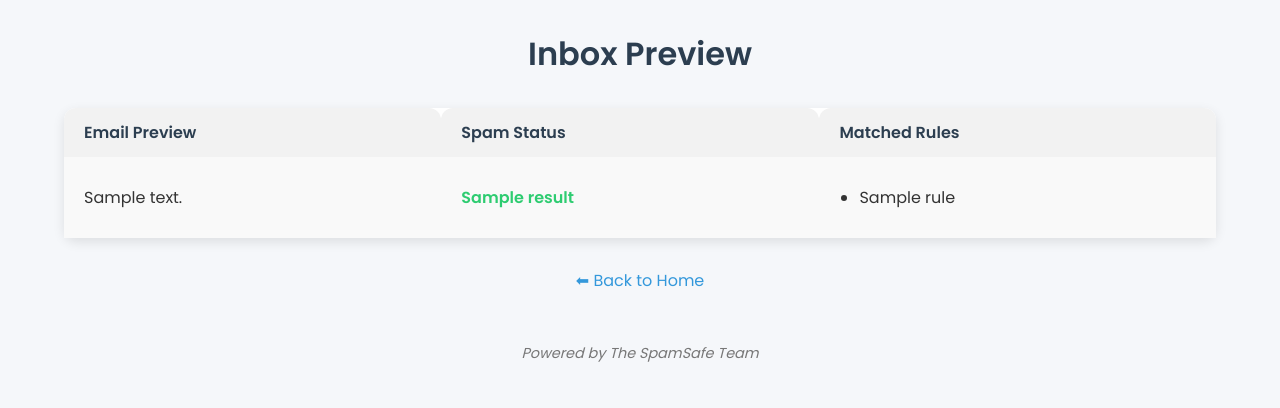
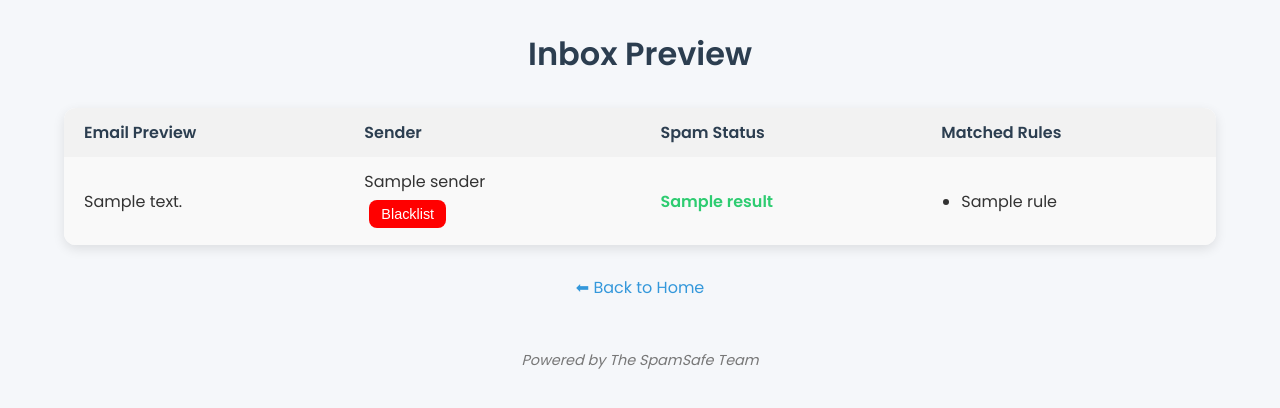
Before and after one commit to RadhikaFadnavis/AIPrologProject, a Flask app: template templates/email_results.html in a window 1280 px wide. Shown: the top 408 px of the page. Run offline with Flask 3, Linux system fonts and the light colour scheme; the template is opened without the code that fills it: most values are stand-ins (such as "Sample title", 1, 10 or a date in 2020); parts of the project's set-up code (start-up, migrations or seed data) failed here and were passed over.

Commit message:
Blacklist feature added, UI and backend

```diff
--- a/app.py
+++ b/app.py
@@ -1,6 +1,8 @@
 from flask import Flask, render_template, request, redirect, url_for, jsonify
-from spam_detector import classify_message, get_matched_rules
+from pyswip import Prolog
+from spam_detector import classify_message, get_matched_rules, check_sender_blacklist
 from gmailconnect import fetch_unread_emails
+
 
 app = Flask(__name__)
 
@@ -22,15 +24,23 @@ def index():
 def fetch_emails():
     emails = fetch_unread_emails()
     results = []
-    for email_body in emails:
-        classification = classify_message(email_body)
-        rules = get_matched_rules(email_body)
+    for email_data in emails:
+        message_text = email_data["body"]  # ✅ get just the message
+        sender_email = email_data["sender"]  # ✅ get sender
+
+        classification = classify_message(message_text, sender_email)
+
+        rules = get_matched_rules(message_text)
+        blacklisted = check_sender_blacklist(sender_email)
         results.append({
-            "message": email_body[:300] + "...",
+            "message": message_text[:300] + "...",  # Truncate body
+            "sender": sender_email,                 # Pass sender
             "result": classification,
-            "rules": rules
+            "rules": rules,
+            "blacklisted": blacklisted
         })
     return render_template('email_results.html', results=results)
+
 
 
 @app.route('/stats_data')
@@ -51,5 +61,19 @@ def stats_data():
 def stats_chart():
     return render_template('chart.html')
 
+@app.route('/blacklist', methods=['POST'])
+def blacklist_sender():
+    sender = request.form['sender']
+
+    # Append to blacklist.pl
+    with open('blacklist.pl', 'a') as f:
+        f.write(f"blacklisted_sender('{sender}').\n")
+
+    # Reconsult Prolog so new rules are loaded
+    Prolog.consult('blacklist.pl')
+
+    return redirect('/')
+
+
 if __name__ == '__main__':
     app.run(debug=True)
--- a/templates/email_results.html
+++ b/templates/email_results.html
@@ -29,6 +29,7 @@
             background-color: #fff;
             box-shadow: 0px 4px 12px rgba(0, 0, 0, 0.1);
             border-radius: 12px;
+            overflow: hidden;
         }
 
         th, td {
@@ -40,8 +41,6 @@
         th {
             background-color: #f2f2f2;
             color: #2c3e50;
-            border-top-left-radius: 12px;
-            border-top-right-radius: 12px;
         }
 
         tr:nth-child(even) {
@@ -58,7 +57,7 @@
         }
 
         .not-spam {
-            color: #2ecc71; /* Corrected Green Color */
+            color: #2ecc71;
             font-weight: bold;
         }
 
@@ -87,6 +86,26 @@
         .back-link:hover {
             text-decoration: underline;
         }
+
+        .blacklist-button {
+            background-color: #e74c3c;
+            color: white;
+            border: none;
+            padding: 6px 12px;
+            border-radius: 8px;
+            font-size: 0.9rem;
+            cursor: pointer;
+            margin-top: 6px;
+        }
+
+        .blacklist-button:hover {
+            background-color: #c0392b;
+        }
+
+        .sender-info {
+            display: flex;
+            flex-direction: column;
+        }
     </style>
 </head>
 <body>
@@ -97,13 +116,36 @@
         <table>
             <tr>
                 <th>Email Preview</th>
+                <th>Sender</th>
                 <th>Spam Status</th>
                 <th>Matched Rules</th>
             </tr>
             {% for r in results %}
                 <tr>
                     <td>{{ r.message | truncate(50) }}</td>
-                    <!-- Here is the exact match condition for 'Spam' and 'Not Spam' -->
+                    <td>
+                        <div class="sender-info">
+                            <span>{{ r.sender }}</span>
+                            <form action="/blacklist" method="POST" style="margin:0;">
+                                <input type="hidden" name="sender" value="{{ r.sender }}">
+                                <button type="submit" class="blacklist-button"
+
+                                {% if r.blacklisted %}
+                                    disabled style="background-color: grey; cursor: not-allowed;"
+                                {% else %}
+                                    style="background-color: red; color: white;"
+                                {% endif %}
+                            >
+                            {% if r.blacklisted %}
+                                Already Blacklisted
+                            {% else %}
+                                Blacklist
+                            {% endif %}
+
+                            </button>
+                            </form>
+                        </div>
+                    </td>
                     <td class="{{ 'spam' if r.result == 'Spam' else 'not-spam' }}">{{ r.result }}</td>
                     <td>
                         {% if r.rules %}
```
Also changed, not shown: gmailconnect.py (+14 -3 lines), spam_detector.py (+13 -3 lines), 2 other files.
